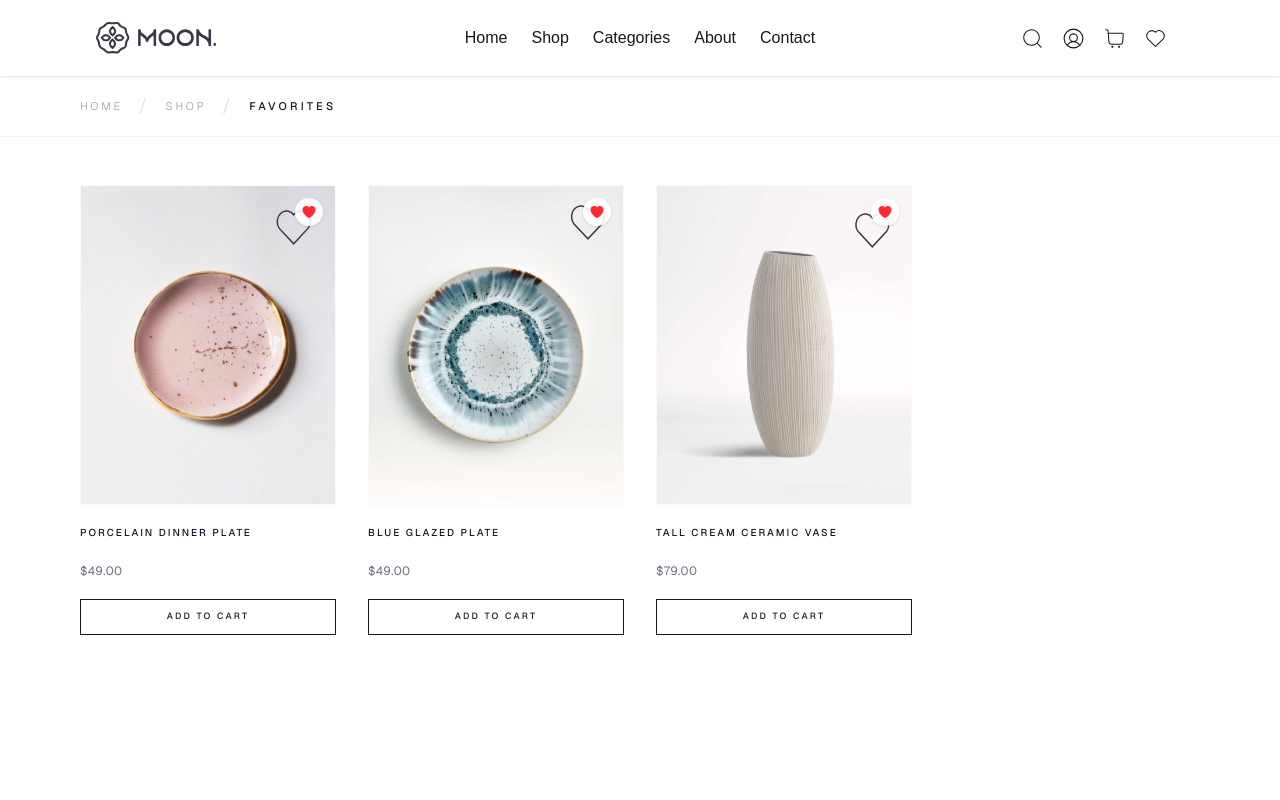
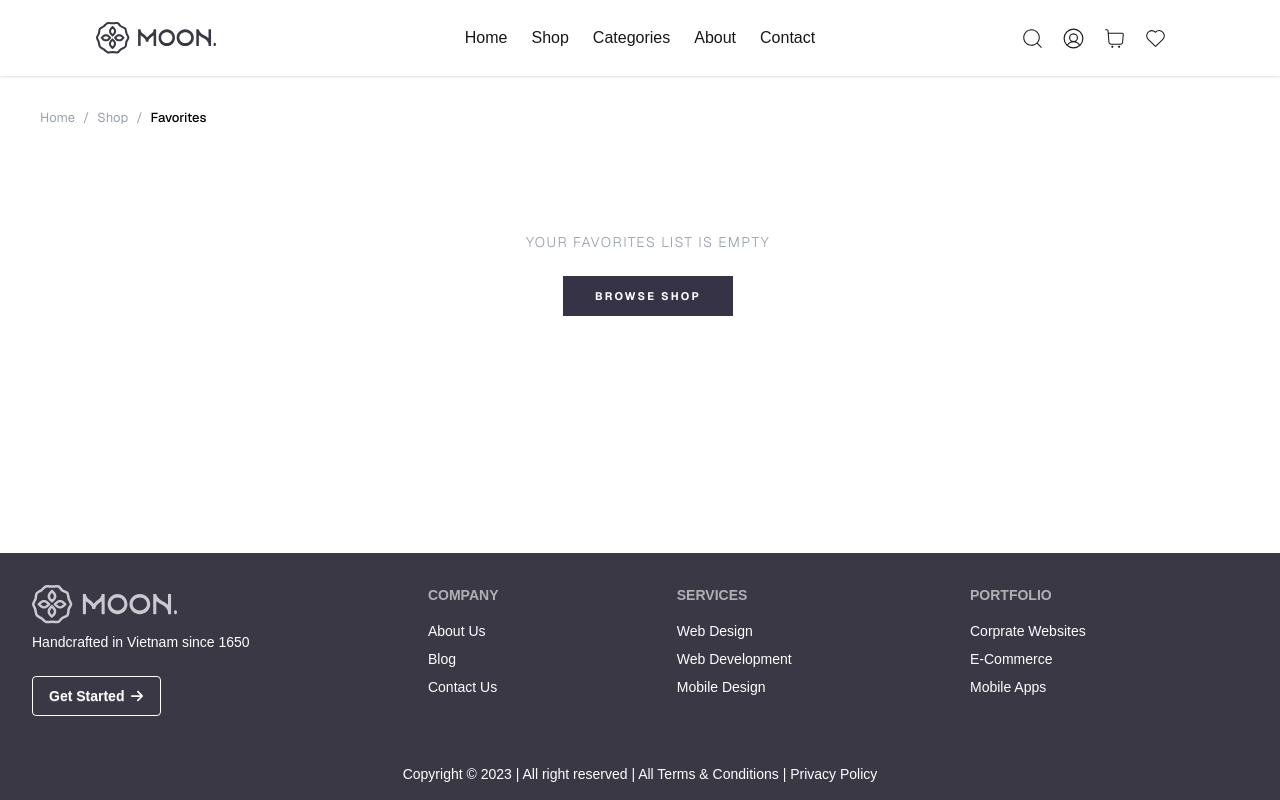
Before and after one commit to Astro24/Moon, a Next.js app: page /Favorites in a window 1280 px wide. Shown: the top 800 px of the page. Built offline with nearby package versions, Linux system fonts and the light colour scheme.

Commit message:
refactor(favorites): match shop page style for breadcrumb and grid
- Use same flat breadcrumb style as shop page
- Switch heart icon to FaHeart/FaRegHeart toggle pattern from Products
- Match Products component grid layout (2/3/4 columns)
- Use isFavorite + toggleFavorite from FavoritesContext

```diff
--- a/src/app/(pages)/Favorites/page.js
+++ b/src/app/(pages)/Favorites/page.js
@@ -1,131 +1,9 @@
-"use client";
-import React, { useState } from 'react';
-
-import { useRouter } from 'next/navigation';
+import FavoritesContent from "@/app/components/favorites/FavoritesCotent";
 
 export default function FavoritesPage() {
-  const router = useRouter();
-
-  const initialProducts = [
-    {
-      id: 1,
-      name: "Porcelain Dinner Plate",
-      price: "49.00",
-      image: "/Image.svg",
-    },
-    {
-      id: 2,
-      name: "Blue Glazed Plate",
-      price: "49.00",
-      image: "/Image (1).svg",
-    },
-    {
-      id: 3,
-      name: "Tall Cream Ceramic Vase",
-      price: "79.00",
-      image: "/Image (2).svg",
-    }
-  ];
-
-  const [favorites, setFavorites] = useState(initialProducts);
-
-  const handleRemove = (id) => {
-    setFavorites(favorites.filter(item => item.id !== id));
-  };
-
-
-  const goToHome = () => {
-    router.push('/');
-  };
-
-
-  const goToShop = () => {
-    router.replace('/Shop');
-  };
-
   return (
-    <div className="min-h-screen bg-white text-[#1a1a1a] font-sans">
-
-
-      <nav className="border-b border-gray-100 bg-white px-6 py-4 lg:px-20">
-        <ol className="flex items-center space-x-4 text-[11px] uppercase tracking-[0.25em]">
-
-
-          <li className="flex items-center">
-            <button
-              onClick={goToHome}
-              className="text-gray-400 font-light hover:text-black transition-colors cursor-pointer"
-            >
-              HOME
-            </button>
-          </li>
-
-          <li className="text-gray-300 font-extralight text-lg">/</li>
-
-
-          <li className="flex items-center">
-            <button
-              onClick={goToShop}
-              className="text-gray-400 font-light hover:text-black transition-colors cursor-pointer"
-            >
-              SHOP
-            </button>
-          </li>
-
-          <li className="text-gray-300 font-extralight text-lg">/</li>
-
-          <li className="flex items-center">
-            <span className="text-[#1a1a1a] font-medium tracking-[0.3em]">
-               FAVORITES
-            </span>
-          </li>
-        </ol>
-      </nav>
-
-
-      <main className="px-6 py-12 lg:px-20">
-
-        {favorites.length === 0 ? (
-          <div className="text-center py-20 uppercase tracking-widest text-gray-400 text-sm font-light">
-            Your list is empty
-          </div>
-        ) : (
-          <div className="grid grid-cols-1 sm:grid-cols-2 lg:grid-cols-3 xl:grid-cols-4 gap-x-8 gap-y-10 max-w-7xl mx-auto">
-            {favorites.map((product) => (
-              <div key={product.id} className="group flex flex-col relative max-w-xs mx-auto w-full">
-
-
-                <div className="relative aspect-[4/5] bg-[#fcfcfc] overflow-hidden border border-gray-50">
-                  <img
-                    src={product.image}
-                    alt={product.name}
-                    className="w-full h-full object-cover transition-transform duration-500 group-hover:scale-105"
-                  />
-                  <button
-                    onClick={() => handleRemove(product.id)}
-                    className="absolute top-3 right-3 text-red-500 bg-white/90 p-1.5 rounded-full hover:bg-white transition-all shadow-sm z-10"
-                  >
-                    <svg xmlns="http://www.w3.org/2000/svg" fill="currentColor" viewBox="0 0 24 24" className="w-4 h-4">
-                      <path d="M11.645 20.91l-.007-.003-.022-.012a15.247 15.247 0 01-.383-.218 25.18 25.18 0 01-4.244-3.17C4.688 15.36 2.25 12.174 2.25 8.25 2.25 5.322 4.714 3 7.688 3A5.5 5.5 0 0112 5.052 5.5 5.5 0 0116.313 3c2.973 0 5.437 2.322 5.437 5.25 0 3.925-2.438 7.111-4.739 9.256a25.175 25.175 0 01-4.244 3.17 15.247 15.247 0 01-.383.219l-.022.012-.007.004-.003.001a.752.752 0 01-.704 0l-.003-.001z" />
-                    </svg>
-                  </button>
-                </div>
-
-                <div className="mt-5 text-left flex flex-col flex-grow">
-                  <h3 className="text-[10px] font-medium uppercase tracking-[0.2em] text-gray-900 leading-relaxed min-h-[32px]">
-                    {product.name}
-                  </h3>
-                  <p className="text-xs text-gray-500 mt-1.5 tracking-wide">${product.price}</p>
-
-                  <button className="mt-5 w-full py-2.5 border border-gray-900 text-[9px] uppercase tracking-[0.25em] font-medium hover:bg-black hover:text-white transition-all duration-300">
-                    Add to Cart
-                  </button>
-                </div>
-              </div>
-            ))}
-          </div>
-        )}
-      </main>
-    </div>
+    <main>
+      <FavoritesContent />
+    </main>
   );
 }
--- a/src/app/(pages)/page.js
+++ b/src/app/(pages)/page.js
@@ -1,8 +1,6 @@
 import Hero from "@/app/components/home/Hero";
 import Cat from "../components/home/Cat";
-import BestSellers from "../components/home/BestSellers";
 import History from "../components/home/History";
-import New from "../components/home/New";
 import Newsletter from "../components/shared/NewsLetter";
 import InfoHomePage from "../components/home/Info";
 import Products from "../components/shared/Products";
--- /dev/null
+++ b/src/app/components/favorites/FavoritesCotent.jsx
@@ -0,0 +1,134 @@
+"use client";
+
+import { useRouter } from "next/navigation";
+import Link from "next/link";
+import Image from "next/image";
+import { motion } from "framer-motion";
+import { FaHeart, FaRegHeart } from "react-icons/fa";
+import { useFavorites } from "@/app/contexts/FavoritesContext";
+import { useCart } from "@/app/contexts/CartContext";
+
+export default function FavoritesContent() {
+  const router = useRouter();
+  const { favorites, toggleFavorite, isFavorite } = useFavorites();
+  const { addToCart } = useCart();
+
+  return (
+    <div className="max-w-350 mx-auto py-8 pl-4 md:pl-10 pr-6 font-sans">
+      {/* Breadcrumb — matches shop page style */}
+      <nav className="flex items-center gap-2 text-[13px] mb-6 text-gray-400">
+        <span
+          className="cursor-pointer hover:text-black"
+          onClick={() => router.push("/")}
+        >
+          Home
+        </span>
+        <span>/</span>
+        <span
+          className="cursor-pointer hover:text-black"
+          onClick={() => router.push("/Shop")}
+        >
+          Shop
+        </span>
+        <span>/</span>
+        <span className="text-black font-medium">Favorites</span>
+      </nav>
+
+      {favorites.length === 0 ? (
+        // Empty state
+        <div className="text-center py-20">
+          <p className="uppercase tracking-widest text-gray-400 text-sm font-light mb-6">
+            Your favorites list is empty
+          </p>
+          <Link
+            href="/Shop"
+            className="inline-block bg-[#363347] text-white px-8 py-3 text-[11px] font-bold tracking-[0.2em] uppercase hover:bg-[#4a465f] transition-colors"
+          >
+            Browse Shop
+          </Link>
+        </div>
+      ) : (
+        <div className="mt-5 grid grid-cols-2 md:grid-cols-3 lg:grid-cols-3 gap-6 md:gap-8 px-6 md:px-10">
+          {favorites.map((p, i) => {
+            const favorited = isFavorite(p.id);
+
+            return (
+              <motion.div
+                key={p.id}
+                initial={{ opacity: 0, y: 50 }}
+                whileInView={{ opacity: 1, y: 0 }}
+                viewport={{ once: true, amount: 0.2 }}
+                transition={{
+                  duration: 0.5,
+                  ease: "easeOut",
+                  delay: i * 0.05,
+                }}
+                className="flex justify-center items-start flex-col h-auto md:h-160 w-full relative"
+              >
+                {/* Favorite heart */}
+                <button
+                  onClick={() => toggleFavorite(p)}
+                  aria-label={
+                    favorited ? "Remove from favorites" : "Add to favorites"
+                  }
+                  className="absolute top-3 right-3 z-10 p-2 cursor-pointer"
+                >
+                  {favorited ? (
+                    <FaHeart className="w-8 h-8 text-red-500" />
+                  ) : (
+                    <FaRegHeart className="w-8 h-8 text-gray-600 hover:text-red-500 transition-colors" />
+                  )}
+                </button>
+
+                {/* Image wrapper */}
+                <Link
+                  href={`/Shop/${p.id}`}
+                  className="overflow-hidden w-full block"
+                >
+                  <motion.div
+                    whileHover={{ scale: 1.05 }}
+                    transition={{ duration: 0.4, ease: "easeOut" }}
+                  >
+                    <Image
+                      src={p.image}
+                      width={400}
+                      height={400}
+                      alt={p.name}
+                      className="w-full h-50 sm:h-60 md:h-100 object-cover"
+                    />
+                  </motion.div>
+                </Link>
+
+                {/* Name and price */}
+                <Link href={`/Shop/${p.id}`} className="w-full">
+                  <h3 className="mt-3 md:mt-5 text-sm md:text-lg font-bold uppercase hover:underline">
+                    {p.name}
+                  </h3>
+                </Link>
+                <p className="text-sm md:text-lg font-bold">${p.price}.00</p>
+
+                <p className="w-full md:w-70 text-[#807F86] text-xs md:text-sm mt-2 md:mt-3 line-clamp-2">
+                  {p.desc}
+                </p>
+
+                {/* Add to cart button */}
+                <motion.button
+                  onClick={() => addToCart(p)}
+                  whileHover={{
+                    scale: 1.01,
+                    backgroundColor: "#000000",
+                    color: "#ffffff",
+                  }}
+                  whileTap={{ scale: 1 }}
+                  className="w-full border py-2 md:py-3 mt-10 md:mt-auto font-bold text-[10px] tracking-[0.2em] uppercase cursor-pointer"
+                >
+                  Add to cart
+                </motion.button>
+              </motion.div>
+            );
+          })}
+        </div>
+      )}
+    </div>
+  );
+}
```
